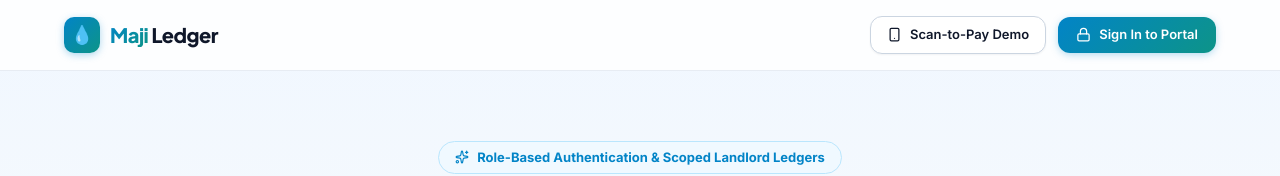
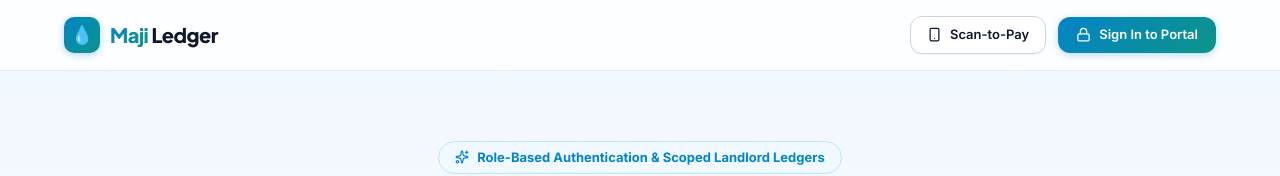
Before and after one commit to Eng-Kiman-ichege/Maji-Ledger, a Next.js app in the folder Frontend/: page / in a window 1280 px wide. Shown: the top 176 px of the page. Built offline with nearby package versions, Linux system fonts and the light colour scheme.

Commit message:
refactor: rename Scan-to-Pay Demo to Scan-to-Pay in landing page and sidebar

```diff
--- a/Frontend/src/app/page.tsx
+++ b/Frontend/src/app/page.tsx
@@ -91,7 +91,7 @@ export default function HomePage() {
               style={{ padding: "8px 16px", fontSize: 13 }}
             >
               <Smartphone size={15} />
-              <span>Scan-to-Pay Demo</span>
+              <span>Scan-to-Pay</span>
             </Link>
 
             <Link
--- a/Frontend/src/components/layout/DashboardSidebar.tsx
+++ b/Frontend/src/components/layout/DashboardSidebar.tsx
@@ -254,7 +254,7 @@ export default function DashboardSidebar() {
         >
           <div style={{ display: "flex", alignItems: "center", gap: 8 }}>
             <span>📱</span>
-            <span>Scan-to-Pay Demo</span>
+            <span>Scan-to-Pay</span>
           </div>
           <ExternalLink size={13} color="#94a3b8" />
         </Link>
```
